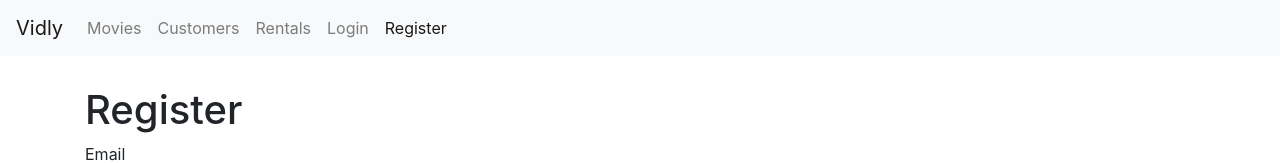
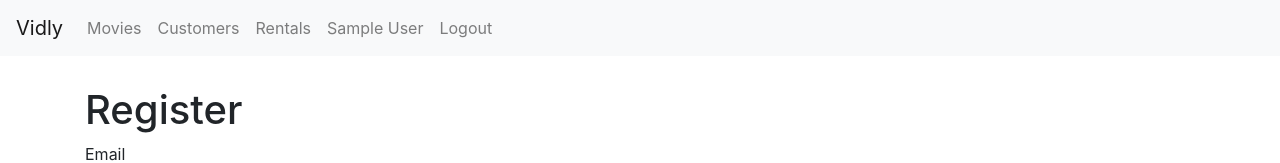
Before and after one commit to jkunggit-tutorials/vidly, a React (Create React App) app: page /register in a window 1280 px wide. Shown: the top 163 px of the page. Built offline with nearby package versions, Linux system fonts and the light colour scheme; sample sign-in values are in the browser's storage.

Commit message:
display login user info and logout user

```diff
--- a/package.json
+++ b/package.json
@@ -10,6 +10,7 @@
     "bootstrap": "^4.4.1",
     "font-awesome": "^4.7.0",
     "joi-browser": "^13.4.0",
+    "jwt-decode": "^2.2.0",
     "lodash": "^4.17.15",
     "prop-types": "^15.7.2",
     "react": "^16.13.1",
--- a/src/App.js
+++ b/src/App.js
@@ -1,8 +1,8 @@
-import React from 'react';
+import React, { Component } from 'react';
 import { Route, Switch, Redirect } from 'react-router-dom';
 import { ToastContainer } from 'react-toastify';
-import './App.css';
-import 'react-toastify/dist/ReactToastify.css';
+import jwtDecode from 'jwt-decode';
+
 import Movies from './components/Movies';
 import Rentals from './components/Rentals';
 import Customers from './components/Customers';
@@ -10,18 +10,34 @@
 import NotFound from './components/NotFound';
 import MovieForm from './components/MovieForm';
 import LoginForm from './components/common/loginForm';
+import Logout from './components/common/logout';
 import RegisterForm from './components/common/RegisterForm';
-import MoviewForm from './components/MovieForm';
 
-function App() {
+import './App.css';
+import 'react-toastify/dist/ReactToastify.css';
+
+class App extends Component {
+  state = {};
+
+  componentDidMount() {
+    try {
+      const jwt = localStorage.getItem('token');
+      const user = jwtDecode(jwt);
+      console.log(user);
+      this.setState({ user });
+    } catch (ex) {}
+  }
+
+  render() {
     return (
       <React.Fragment>
         <ToastContainer />
-      <NavBar />
+        <NavBar user={this.state.user} />
         <main className='container'>
           <Switch>
             <Route path='/new' component={MovieForm} />
             <Route path='/login' component={LoginForm} />
+            <Route path='/logout' component={Logout} />
             <Route path='/register' component={RegisterForm} />
             <Route path='/movies/:id' component={MovieForm} />
             <Route path='/rentals' component={Rentals} />
@@ -35,5 +51,6 @@
       </React.Fragment>
     );
   }
+}
 
 export default App;
--- a/src/components/common/Form.jsx
+++ b/src/components/common/Form.jsx
@@ -13,7 +13,6 @@
 
   validate = () => {
     const options = { abortEarly: false };
-    console.log('this.state.data', this.state.data);
     const { error } = Joi.validate(this.state.data, this.schema, options);
 
     if (!error) return null;
@@ -21,7 +20,7 @@
     const errors = {};
     for (let item of error.details) errors[item.path[0]] = item.message;
 
-    console.log('errors', errors);
+    // console.log('errors', errors);
     return errors;
   };
 
@@ -40,7 +39,6 @@
     else delete errors[input.name];
 
     const data = { ...this.state.data };
-    console.log(data);
     data[input.name] = input.value;
     this.setState({ data, errors });
   };
--- a/src/components/common/NavBar.jsx
+++ b/src/components/common/NavBar.jsx
@@ -1,7 +1,7 @@
 import React from 'react';
 import { NavLink, Link } from 'react-router-dom';
 
-const NavBar = () => {
+const NavBar = ({ user }) => {
   return (
     <nav className='navbar navbar-expand-lg navbar-light bg-light'>
       <Link className='navbar-brand' to='/'>
@@ -35,6 +35,8 @@
               Rentals
             </NavLink>
           </li>
+          {!user && (
+            <React.Fragment>
               <li className='nav-item'>
                 <NavLink className='nav-link' to='/login'>
                   Login
@@ -45,6 +47,22 @@
                   Register
                 </NavLink>
               </li>
+            </React.Fragment>
+          )}
+          {user && (
+            <React.Fragment>
+              <li className='nav-item'>
+                <NavLink className='nav-link' to='/profile'>
+                  {user.name}
+                </NavLink>
+              </li>
+              <li className='nav-item'>
+                <NavLink className='nav-link' to='/logout'>
+                  Logout
+                </NavLink>
+              </li>
+            </React.Fragment>
+          )}
         </ul>
       </div>
     </nav>
--- a/src/components/common/RegisterForm.jsx
+++ b/src/components/common/RegisterForm.jsx
@@ -27,7 +27,11 @@
   doSubmit = async () => {
     console.log('submitted');
     try {
-      await register(this.state.data);
+      const response = await register(this.state.data);
+      console.log(response);
+      localStorage.setItem('token', response.headers['x-auth-token']);
+      //this.props.history.push('/'); // redirec to home page
+      window.location = '/';
     } catch (ex) {
       if (ex.response && ex.response.status === 400) {
         const errors = { ...this.state.errors };
--- a/src/components/common/loginForm.jsx
+++ b/src/components/common/loginForm.jsx
@@ -33,7 +33,10 @@
   doSubmit = async () => {
     const { data } = this.state;
     try {
-      await login(data.username, data.password);
+      const { data: jwt } = await login(data.username, data.password);
+      localStorage.setItem('token', jwt);
+      // this.props.history.push('/'); // redirect to home page
+      window.location = '/';
     } catch (ex) {
       if (ex.response && ex.response.status === 400) {
         const errors = { ...this.state.errors };
--- /dev/null
+++ b/src/components/common/logout.jsx
@@ -0,0 +1,15 @@
+import React from 'react';
+import { Component } from 'react';
+
+class Logout extends Component {
+  componentDidMount() {
+    localStorage.removeItem('token');
+    window.location = '/';
+  }
+
+  render() {
+    return null;
+  }
+}
+
+export default Logout;
```
Also changed, not shown: 1 other file (tests, documents, lock files or other folders). Lines whose indentation alone changed are shown as unchanged.
